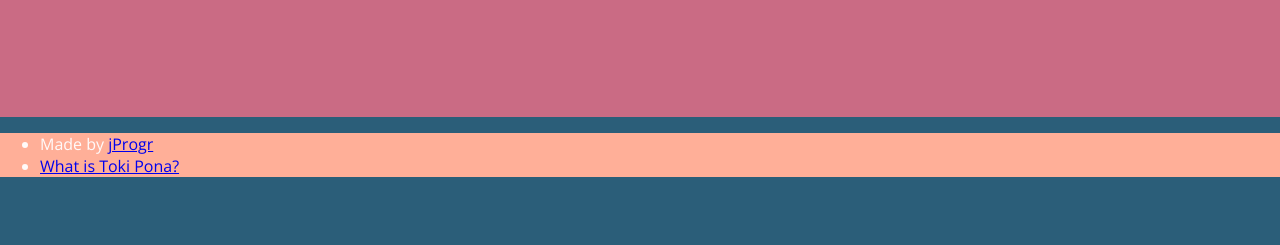
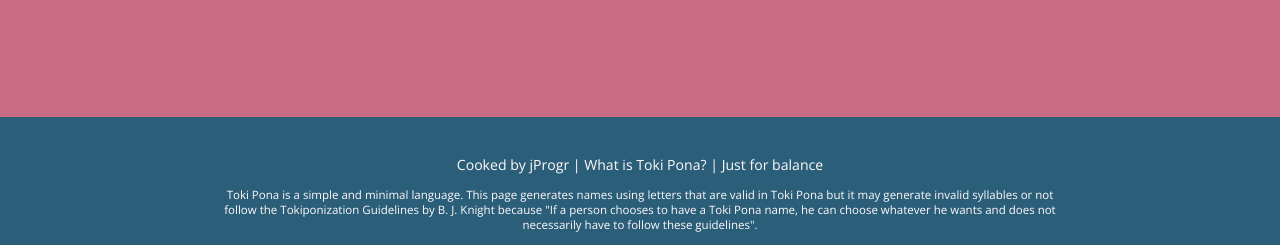
Before and after one commit to jProgr/toki-pona-name-gen, a plain HTML site: page index.html in a window 1280 px wide. Shown: the part 591-836 px from the top of the page. Before the commit the page ends 800 px from the top, so only its background shows below. Drawn offline with nearby package versions, Linux system fonts and the light colour scheme; files whose address does not match are found by name.

Commit message:
Footer design

```diff
--- a/index.html
+++ b/index.html
@@ -29,9 +29,11 @@
     <footer>
         <div class="container">
             <ul class="footer-links">
-                <li>Made by <a href="#">jProgr</a></li>
-                <li><a href="#">What is Toki Pona?</a></li>
+                <li>Cooked by <a href="http://jprogr.com/">jProgr</a></li>
+                <li><a href="https://en.wikipedia.org/wiki/Toki_Pona">What is Toki Pona?</a></li>
+                <li>Just for balance</li>
             </ul>
+            <p class="description">Toki Pona is a simple and minimal language. This page generates names using letters that are valid in Toki Pona but it may generate invalid syllables or not follow the Tokiponization Guidelines by B. J. Knight because "If a person chooses to have a Toki Pona name, he can choose whatever he wants and does not necessarily have to follow these guidelines".</p>
         </div>
     </footer>
 </body>
--- a/main.css
+++ b/main.css
@@ -10,6 +10,14 @@ p
 {
     margin: 0;
 }
+
+a
+{
+    text-decoration: none;
+    color: inherit;
+}
+a:hover, a:active { text-decoration: underline; }
+a:visited { text-decoration: none; }
 
 .container
 {
@@ -65,12 +73,36 @@ button#new-name
     font-size: 2vw;
 }
 
+/* Footer */
+
 footer
 {
-    background-color: #FFAF98;
+    bottom: 0;
 }
 
 footer div.container
 {
+    padding-top: 3vw;
+    text-align: center;
+}
 
+p.description
+{
+    margin-right: auto;
+    margin-left: auto;
+    width: 65vw;
+    font-size: .9vmax;
+    padding-bottom: 1vw;
 }
+
+ul.footer-links
+{
+    margin: 0;
+    padding: 0;
+    list-style: none;
+    padding-bottom: 1vw;
+    font-size: 1.1vmax;
+}
+ul.footer-links li { display: inline; }
+ul.footer-links li::after { content: " | "; }
+ul.footer-links li:last-child::after { content: none; }
```
